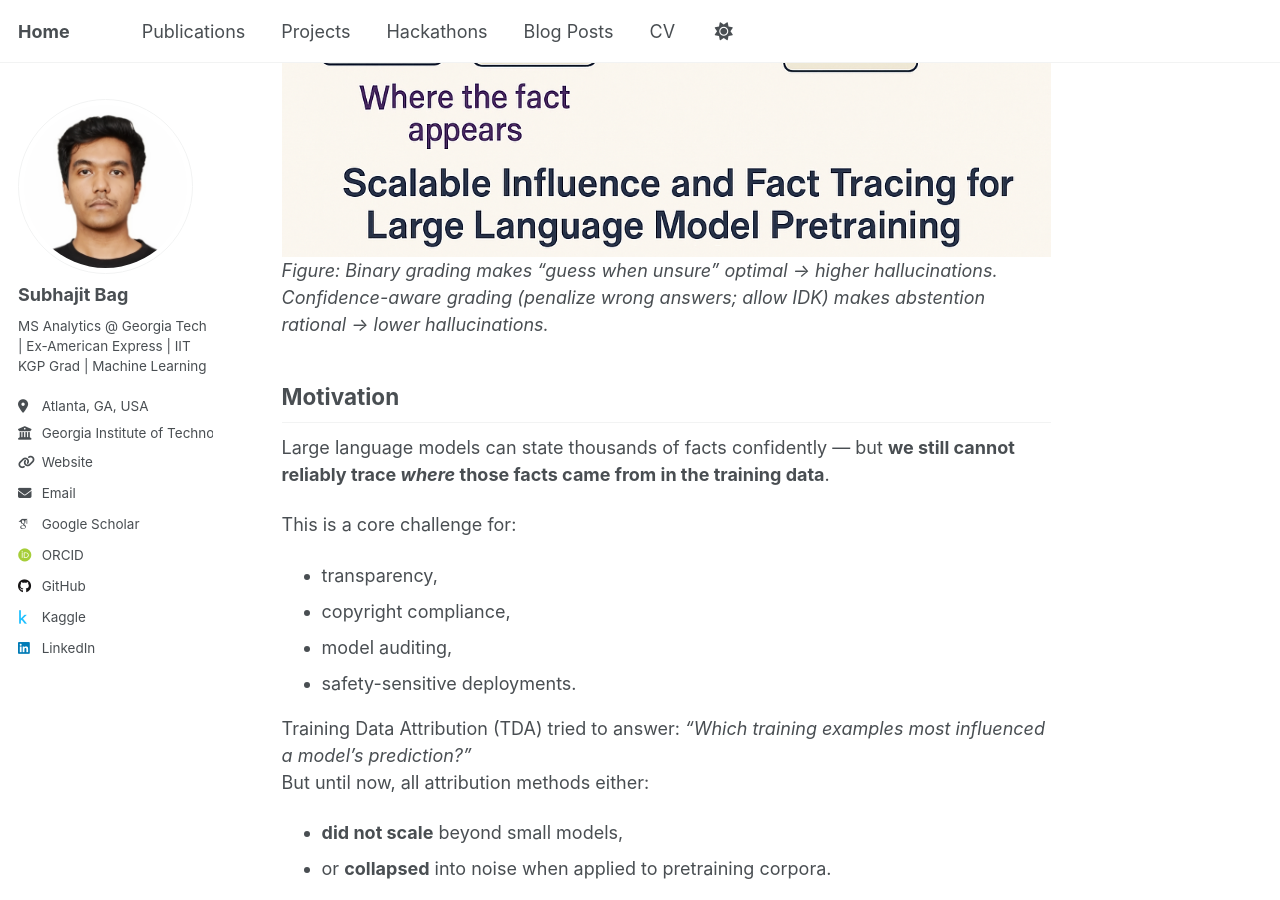
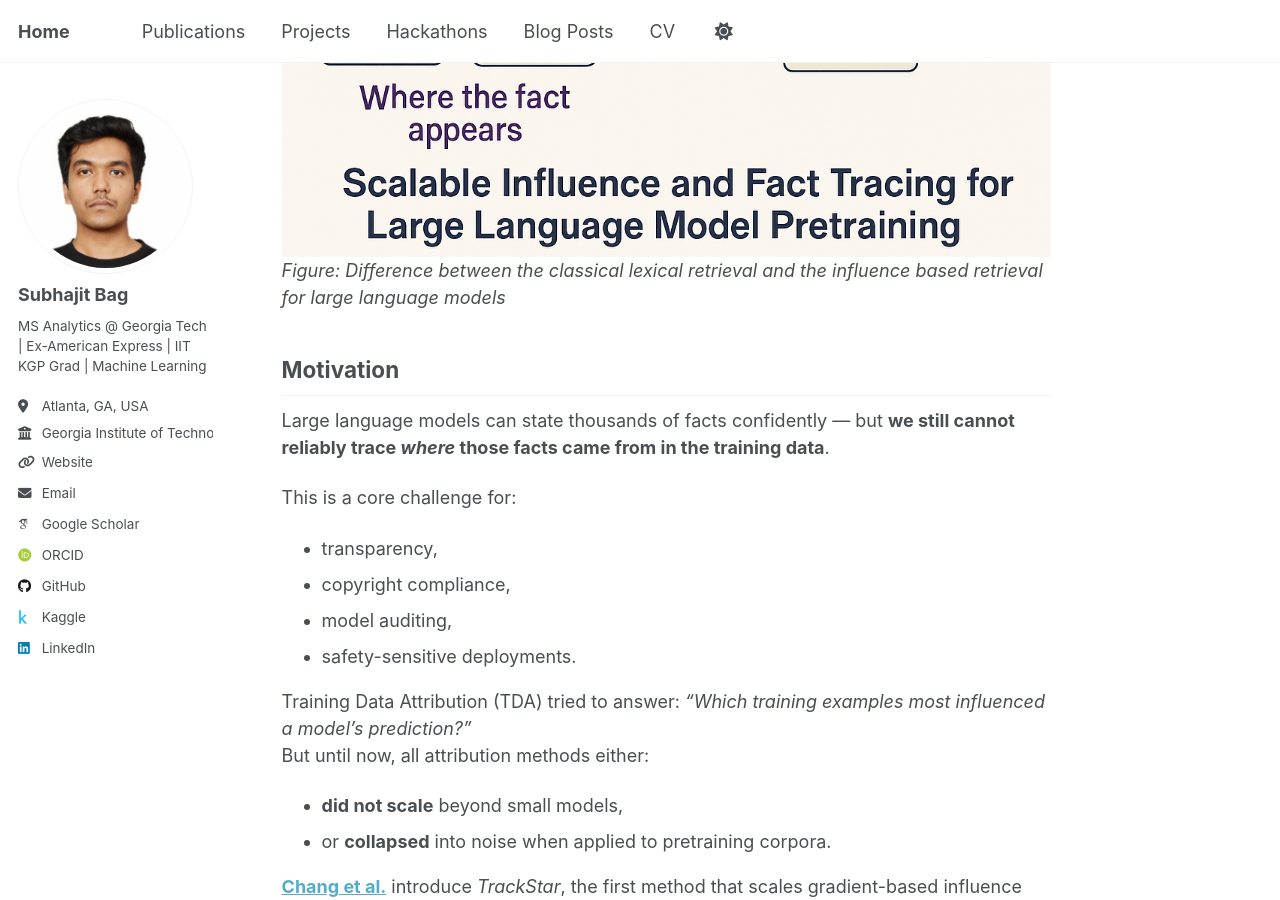
Before and after one commit to shuvo-iitkgp/shuvo-iitkgp.github.io, a Jekyll site: the page built from _posts/2025-11-14-llm-training-data-influence.md, in a window 1280 px wide and 900 px high, scrolled down 763 px. Built offline with Jekyll 4.4.1, drawn with Linux system fonts in a browser that asks for light colours; some web fonts are replaced; a script that is not in the unit is left out.

Commit message:
Revise figure caption in LLM training data post
Updated figure caption to clarify the difference between classical lexical retrieval and influence-based retrieval for large language models.

```diff
--- a/_posts/2025-11-14-llm-training-data-influence.md
+++ b/_posts/2025-11-14-llm-training-data-influence.md
@@ -10,8 +10,7 @@ tags:
 
 ---
 <img src='/images/llm-influence-fact-training.png'>
-*Figure: Binary grading makes “guess when unsure” optimal → higher hallucinations.
-Confidence-aware grading (penalize wrong answers; allow IDK) makes abstention rational → lower hallucinations.*
+*Figure: Difference between the classical lexical retrieval and the influence based retrieval for large language models*
 
 ## Motivation
 
```
